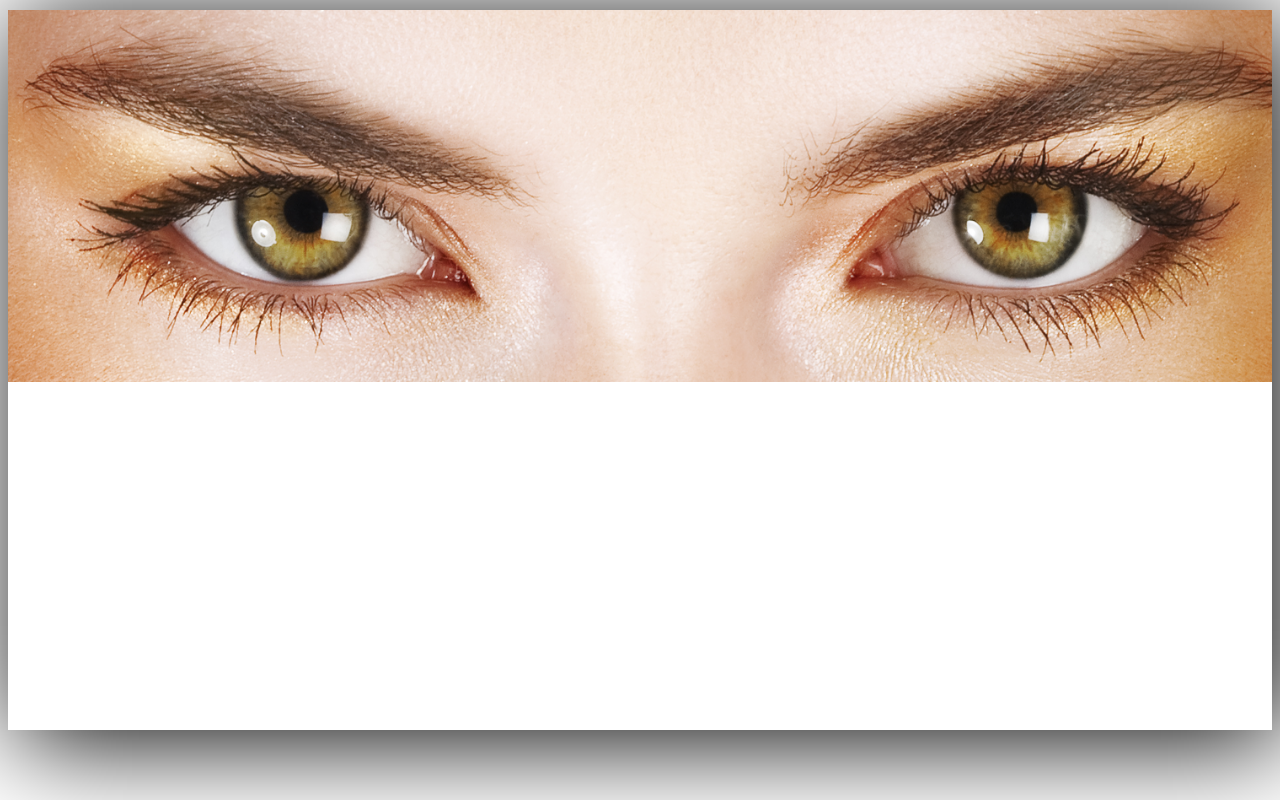
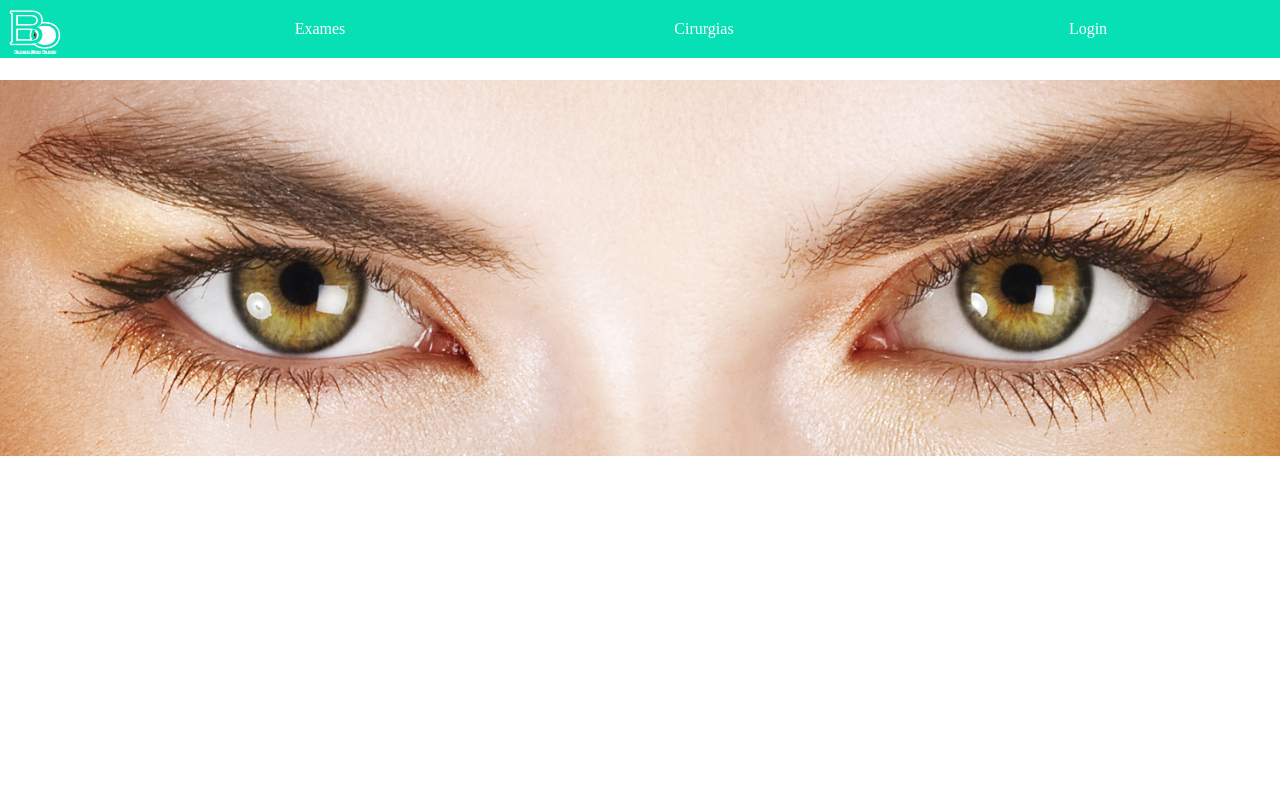
Before and after one commit to Matteus777/SitePI, a PHP site: page / in a window 1280 px wide. Run offline with PHP 8.4, Linux system fonts and the light colour scheme.

Commit message:
body sem padding e sem margn

```diff
--- a/public_html/estilo.css
+++ b/public_html/estilo.css
@@ -1,8 +1,8 @@
 html{
     height: 100%;
 }
-div.menu{
-
+div{
+    width: 100%;
 }
 #Inicio{
     float:left;
@@ -10,14 +10,11 @@
     padding-top: 20px;
     padding-bottom:20px;
     background-color: #07dfb4;
+    background-image: url("img/logoescrito.png");
+    background-size: contain;
+    background-repeat: no-repeat;
 }
-div.menu:hover{
-        animation-name: hover;
-        animation-duration: 0.3s;
-        background-color:#07d1b4;
-
-}
-div.textos{
+.textos{
     font-size: 25px;
 
 }
@@ -25,29 +22,15 @@
 #fundo{
     background-image: url("img/eyes.png");
     background-size: 100%;
-    margin-top: 10px;
+    position:absolute;
+    margin-top: 80px;
     background-repeat: no-repeat;
     width: 100%;
-    height:720px;
-    box-shadow: 10px 10px 100px;
-}
-#fundo ,img{
-    position:absolute;
-}
-#fundo h1{
-    margin-left:120px;
-}
-#fundo{
-    position:relative
+    height: 420px;
 }
 a{
     color: inherit;
     text-decoration: none;
-}
-#Inicio{
-    background-image: url("img/logoescrito.png");
-    background-size: contain;
-    background-repeat: no-repeat;
 }
 #texto1{
     width: 500px;
@@ -175,3 +158,10 @@
     height: 320px;
 
 }
+body {
+
+padding: 0 0;
+
+margin: 0 0;
+
+}
```
